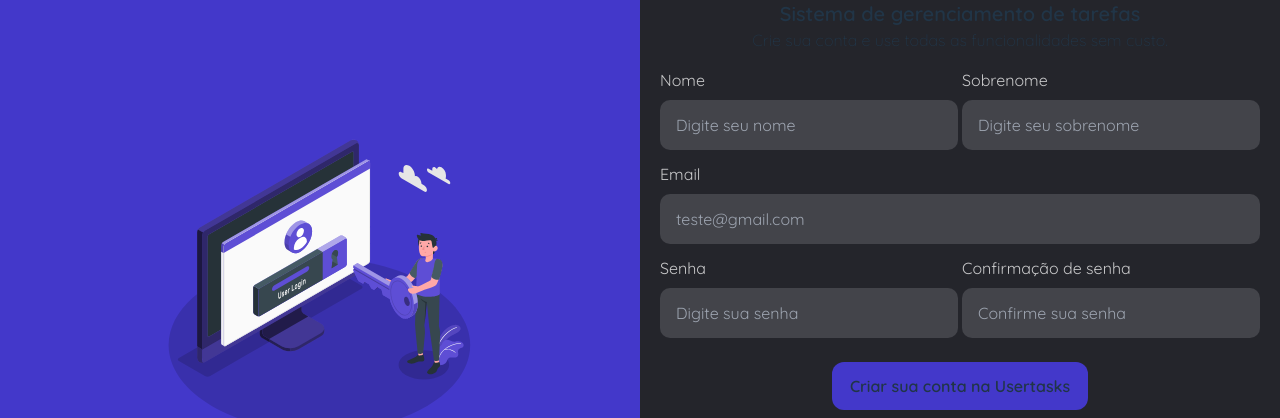
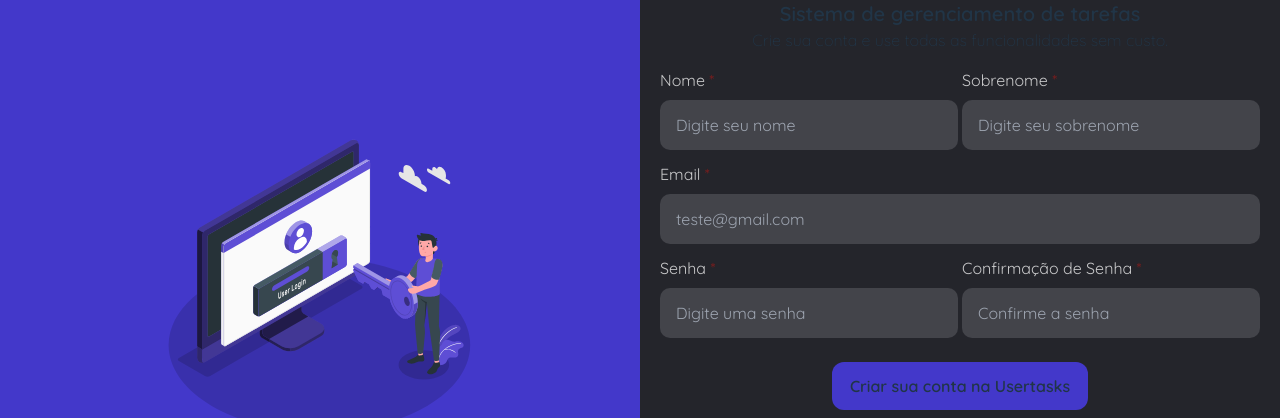
Before and after one commit to tarcisioangelo/node-vue-aws, a Vue app: page /register in a window 1280 px wide. Shown: the part 128-546 px from the top of the page. Built offline with nearby package versions, Linux system fonts and the light colour scheme.

Commit message:
validacao no register funcionando

```diff
--- a/src/views/Register.vue
+++ b/src/views/Register.vue
@@ -4,59 +4,60 @@
         <p class="text-center text-md font-light pb-4">Crie sua conta e use todas as funcionalidades sem custo.</p>
         <FormContainer>
             <div class="col-span-12 md:col-span-6">
-                <label class="text-white/75" for="name">Nome</label>
-                <input
-                    class="w-full my-2 bg-input h-[50px] rounded-[10px] outlined-none px-4 focus:bg-input-line outline-none"
-                    type="text"
+                <DefaultInputText
+                    required
+                    v-model="newUser.name"
                     id="name"
                     name="name"
+                    label="Nome"
                     placeholder="Digite seu nome"
-                    autocomplete="off"
-                    v-model="name"
+                    :v$="v$"
                 />
             </div>
             <div class="col-span-12 md:col-span-6">
-                <label class="text-white/75" for="lastName">Sobrenome</label>
-                <input
-                    class="w-full my-2 bg-input h-[50px] rounded-[10px] outlined-none px-4 focus:bg-input-line outline-none"
-                    type="text"
-                    id="last_Name"
-                    name="last_Name"
+                <DefaultInputText
+                    required
+                    v-model="newUser.lastName"
+                    id="lastName"
+                    name="lastName"
+                    label="Sobrenome"
                     placeholder="Digite seu sobrenome"
-                    v-model="last_Name"
+                    :v$="v$"
                 />
             </div>
             <div class="col-span-12">
-                <label class="text-white/75" for="email">Email</label>
-                <input
-                    class="w-full my-2 bg-input h-[50px] rounded-[10px] outlined-none px-4 focus:bg-input-line outline-none"
-                    type="text"
+                <DefaultInputText
+                    required
+                    v-model="newUser.email"
                     id="email"
                     name="email"
+                    label="Email"
                     placeholder="teste@gmail.com"
-                    v-model="email"
+                    :v$="v$"
                 />
             </div>
             <div class="col-span-12 md:col-span-6">
-                <label class="text-white/75" for="password">Senha</label>
-                <input
-                    class="w-full my-2 bg-input h-[50px] rounded-[10px] outlined-none px-4 focus:bg-input-line outline-none"
-                    type="password"
+                <DefaultInputText
+                    required
+                    v-model="newUser.password"
                     id="password"
                     name="password"
-                    placeholder="Digite sua senha"
-                    v-model="password"
+                    type="password"
+                    label="Senha"
+                    placeholder="Digite uma senha"
+                    :v$="v$"
                 />
             </div>
             <div class="col-span-12 md:col-span-6">
-                <label class="text-white/75" for="password_confirm">Confirmação de senha</label>
-                <input
-                    class="w-full my-2 bg-input h-[50px] rounded-[10px] outlined-none px-4 focus:bg-input-line outline-none"
+                <DefaultInputText
+                    required
+                    v-model="newUser.passwordConfirm"
+                    id="passwordConfirm"
+                    name="passwordConfirm"
                     type="password"
-                    id="password_confirm"
-                    name="password_confirm"
-                    placeholder="Confirme sua senha"
-                    v-model="password_confirm"
+                    label="Confirmação de Senha"
+                    placeholder="Confirme a senha"
+                    :v$="v$"
                 />
             </div>
         </FormContainer>
@@ -68,30 +69,65 @@
     </form>
 </template>
 <script lang="ts">
-import { defineComponent, ref } from 'vue'
+import { computed, defineComponent, reactive } from 'vue'
 import { useRouter } from 'vue-router'
 import DefaultButton from '@/components/Buttons/DefaultButton.vue'
 import FormContainer from '@/components/Form/FormContainer.vue'
+import DefaultInputText from '@/components/Form/DefaultInputText.vue'
+import { helpers, required, email, sameAs } from '@vuelidate/validators'
+import useVuelidate from '@vuelidate/core'
 
 export default defineComponent({
     components: {
         DefaultButton,
         FormContainer,
+        DefaultInputText,
     },
     setup() {
         const router = useRouter()
 
-        const name = ref<string>('')
-        const last_Name = ref<string>('')
-        const email = ref('')
-        const password = ref<string>('')
-        const password_confirm = ref<string>('')
+        const newUser = reactive({
+            name: '',
+            lastName: '',
+            email: '',
+            password: '',
+            passwordConfirm: '',
+        })
+        const rules = computed(() => ({
+            name: {
+                required: helpers.withMessage('Campo obrigatório', required),
+            },
+            lastName: {
+                required: helpers.withMessage('Campo obrigatório', required),
+            },
+            email: {
+                required: helpers.withMessage('Campo obrigatório', required),
+                email: helpers.withMessage('Email inválido', email),
+            },
+            password: {
+                required: helpers.withMessage('Campo obrigatório', required),
+            },
+            passwordConfirm: {
+                required: helpers.withMessage('Campo obrigatório', required),
+                sameAsPassword: helpers.withMessage(
+                    'As senhas devem ser iguais',
+                    sameAs(computed(() => newUser.password))
+                ),
+            },
+        }))
 
-        const handleSubmit = () => {
-            console.log('TESTE SUBMISSAO')
+        const v$ = useVuelidate(rules, newUser)
+
+        const handleSubmit = async () => {
+            const isValid = await v$.value.$validate()
+            if (isValid) {
+                console.log('Formulário válido:', newUser)
+            } else {
+                console.log('Formulário inválido')
+            }
         }
 
-        return { name, last_Name, email, password, password_confirm, router, handleSubmit }
+        return { newUser, router, v$, handleSubmit }
     },
 })
 </script>
```
